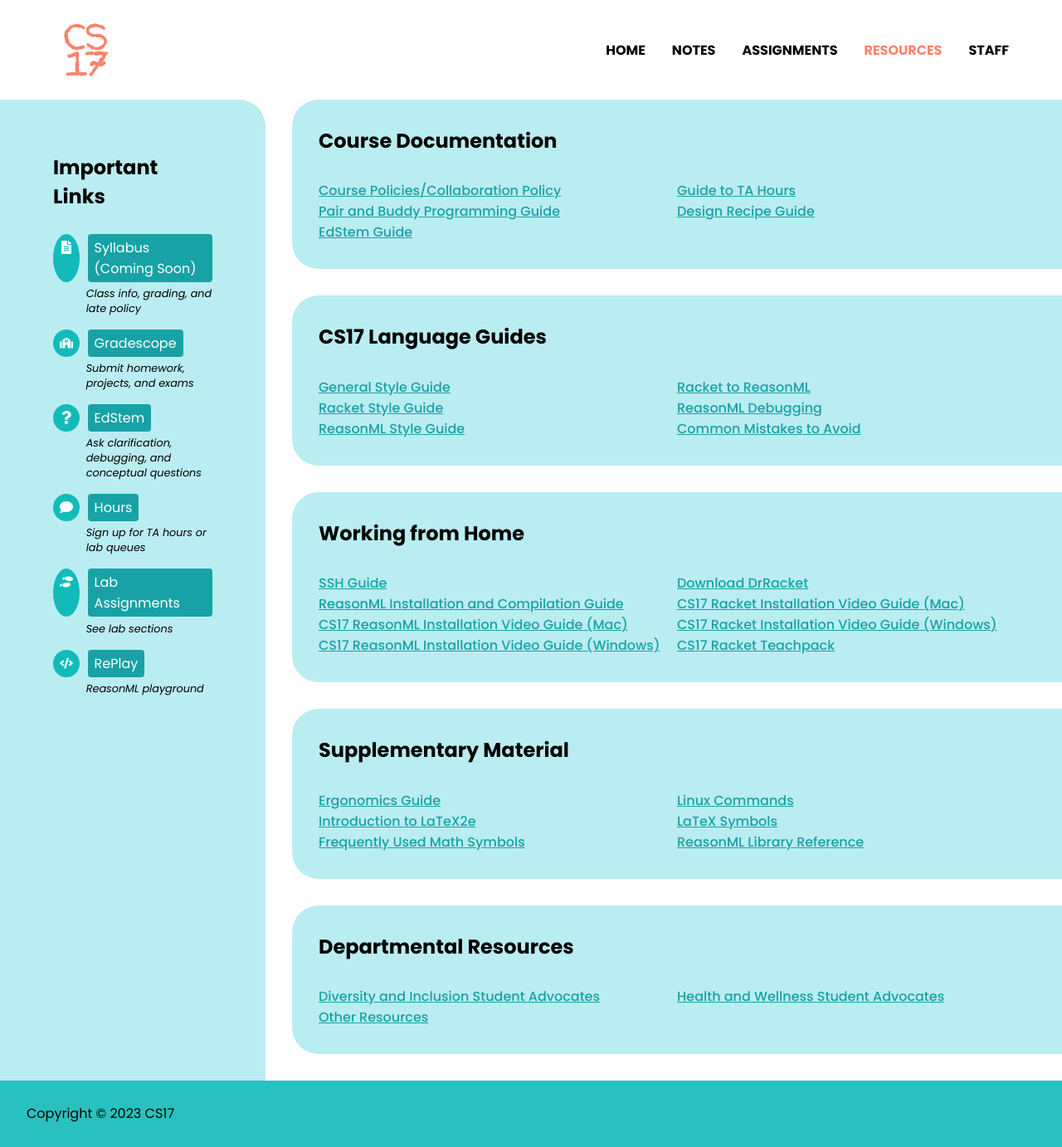
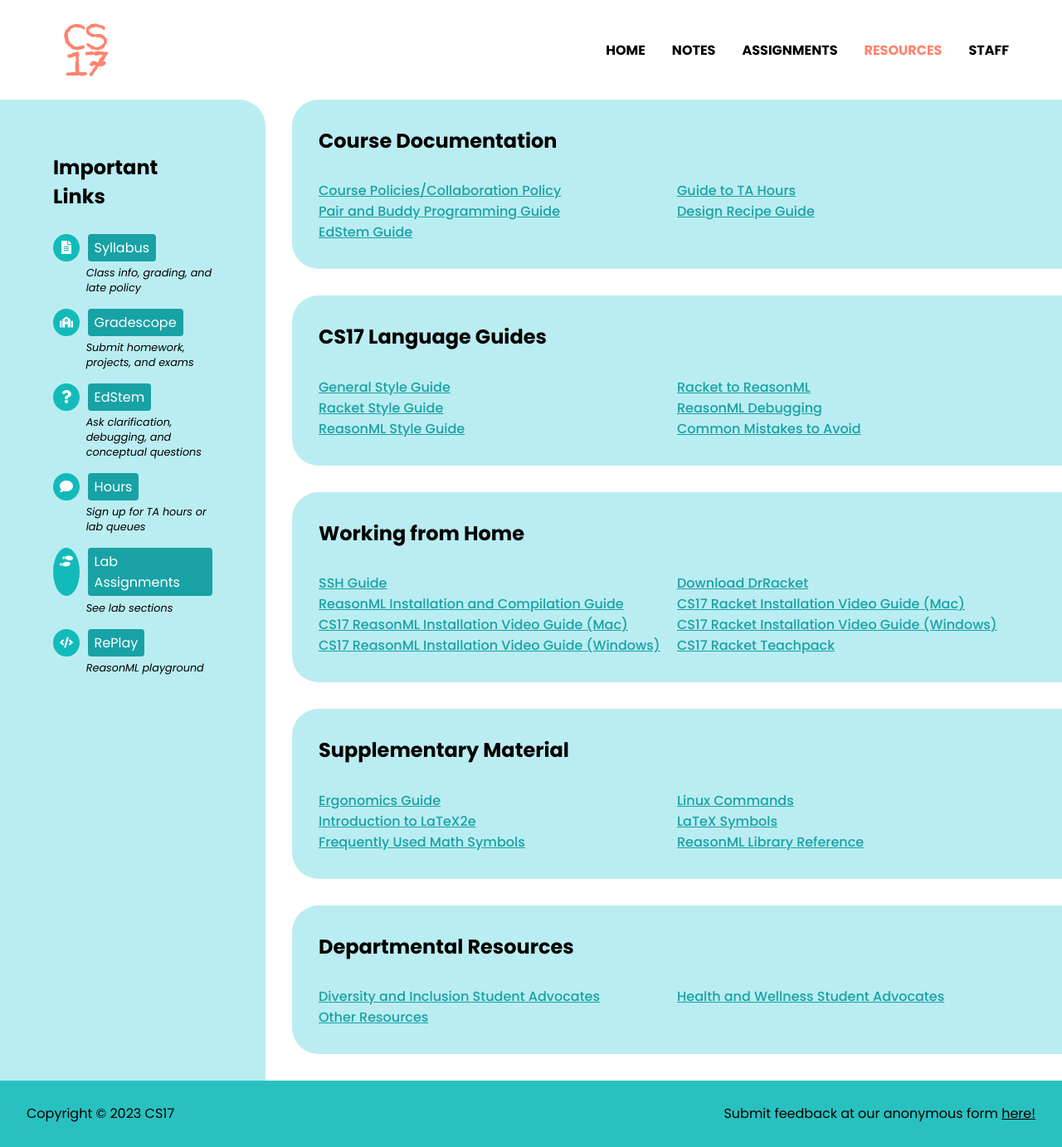
Before and after one commit to cs17-fall2023/cs17-fall2023.github.io, a React (Create React App) app: page /resources in a window 1280 px wide. Shown: the whole page at 83% size. Built offline with nearby package versions, Linux system fonts and the light colour scheme.

Commit message:
anon feedback and syllabus

```diff
--- a/src/Info/Resources/Resources.js
+++ b/src/Info/Resources/Resources.js
@@ -1,8 +1,7 @@
 import { FaQuestion, FaSchool, FaShoePrints, FaComment, FaFileAlt, FaCode } from 'react-icons/fa';
 
 export const ImportantLinks = [
-	// { label: "Syllabus", icon: <FaFileAlt />, link: "https://drive.google.com/file/d/1bmMQqKr51Oi9FnGxf6XuV2DYz8ajxbaT/view?usp=sharing", description: "Class info, grading, and late policy" },
-	{ label: "Syllabus (Coming Soon)", icon: <FaFileAlt />, link: "", description: "Class info, grading, and late policy" },
+	{ label: "Syllabus", icon: <FaFileAlt />, link: "https://drive.google.com/file/d/1XrA845Fup7yO4-882jUeWfi4f5kS4CBe/view?usp=sharing", description: "Class info, grading, and late policy" },
 	{ label: "Gradescope", icon: <FaSchool />, link: "https://www.gradescope.com/", description: "Submit homework, projects, and exams" },
 	{ label: "EdStem", icon: <FaQuestion />, link: "https://edstem.org/us/join/cSUtBj", description: "Ask clarification, debugging, and conceptual questions" },
 	{ label: "Hours", icon: <FaComment />, link: "https://hours.cs.brown.edu", description: "Sign up for TA hours or lab queues" },
--- a/src/Layout/Footer/Footer.js
+++ b/src/Layout/Footer/Footer.js
@@ -8,7 +8,7 @@ class Footer extends React.Component {
 		return (
 			<div className={"footer-wrapper" + resizeStyle}>
 				<div>Copyright © 2023 CS17</div>
-				{/* <div>Submit feedback at our anonymous form <a href="https://docs.google.com/forms/d/e/1FAIpQLSc90q808orP2UEUYiZSWGvaqc2lLEe_-UdPoGmPa2Cj5vNSUg/viewform" target="_blank" rel="noreferrer noopener">here!</a></div> */}
+				<div>Submit feedback at our anonymous form <a href="https://docs.google.com/forms/d/1gm02ekb4bvOM3Jtw6BMRa_2gdozbJiZpNKuuWKvNPOU/viewform" target="_blank" rel="noreferrer noopener">here!</a></div>
 			</div>
 		);
 	}
--- a/src/Pages/HomePage/HomePage.js
+++ b/src/Pages/HomePage/HomePage.js
@@ -93,11 +93,11 @@ class HomePage extends React.Component {
 								Welcome!! CS17 (CSCI 0170) is an intro computer
 								science class at Brown University — emphasis on intro!!
 								We want to make a welcoming environment
-								for everyone who wants to learn CS! {/* — fill out our {" "}
-								<a href="https://docs.google.com/forms/d/e/1FAIpQLSc90q808orP2UEUYiZSWGvaqc2lLEe_-UdPoGmPa2Cj5vNSUg/viewform" target="_blank" rel="noopener noreferrer">
+								for everyone who wants to learn CS!  — fill out our {" "}
+								<a href="https://docs.google.com/forms/d/1gm02ekb4bvOM3Jtw6BMRa_2gdozbJiZpNKuuWKvNPOU/viewform" target="_blank" rel="noopener noreferrer">
 									anonymous feedback form
 								</a>
-		{" "} to let us know if we can do anything better!*/}
+		{" "} to let us know if we can do anything better!
 							</p>
 							<p>
 								If you have any questions on content, post on Ed,
```
